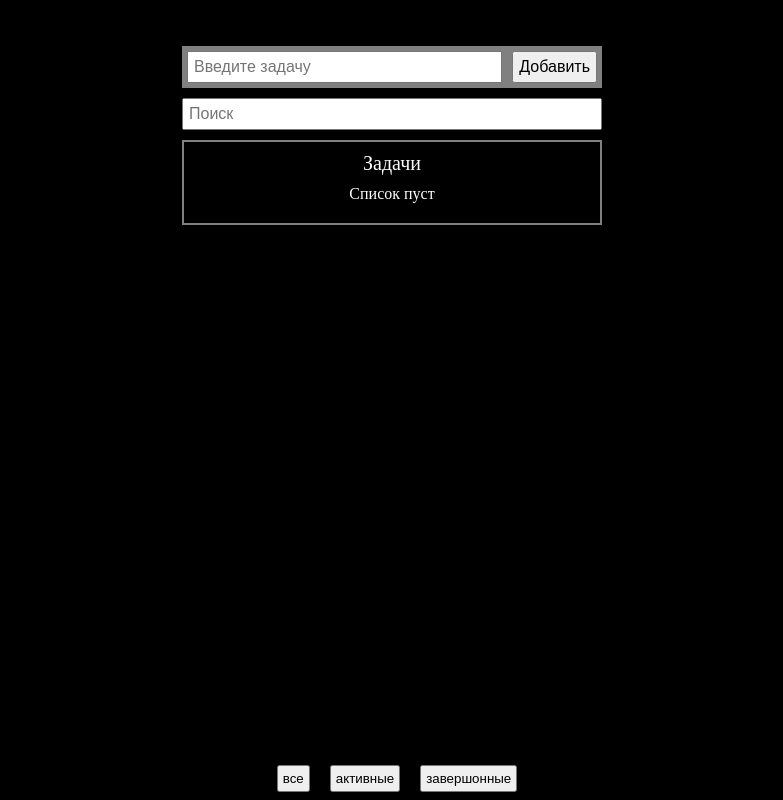
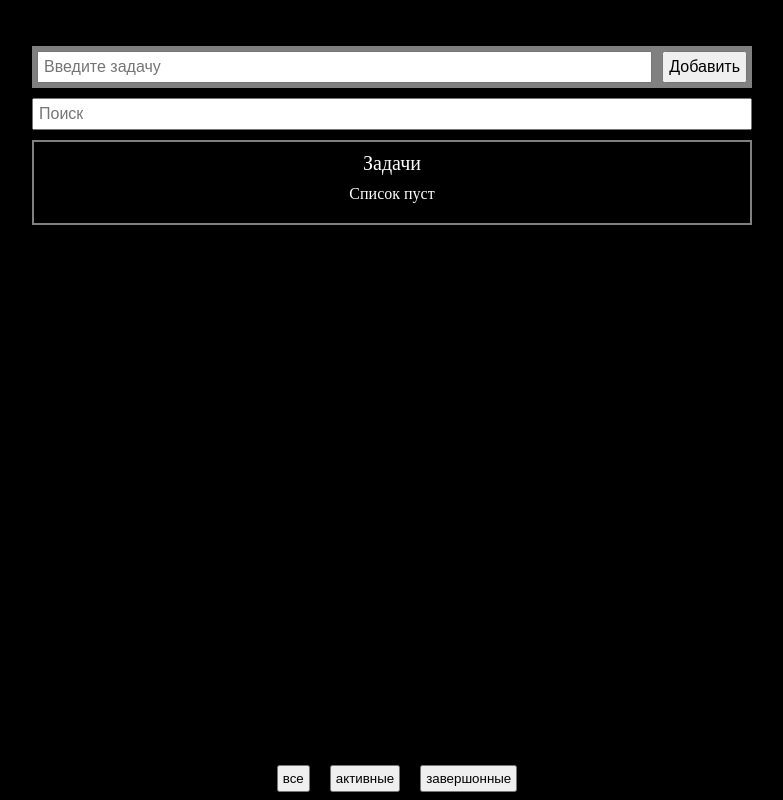
Before and after one commit to za-aleck/todo, a plain HTML site: page index.html in a window 1280 px wide. Shown: the whole page, without its empty margins (248-1031 px from the left). Drawn offline with Linux system fonts and the light colour scheme.

Commit message:
Update style.css

```diff
--- a/style.css
+++ b/style.css
@@ -5,7 +5,7 @@
 }
 .block__input{
     max-width: 100%;
-    width: 420px;
+    width: 720px;
     background: grey;
     display: flex;
     align-items: center;
@@ -30,7 +30,7 @@ body{
    font-size: 16px;
     padding: 5px;
     max-width:100%;
-    width:420px;
+    width:720px;
     outline: none;
 }
 .btn{
@@ -80,7 +80,7 @@ li{
     background:black;
     padding:0 5px;
     border:2px solid grey;
-    width: 420px;
+    width: 720px;
     max-width: 100%;
     color: white;
     text-align: center;
```
